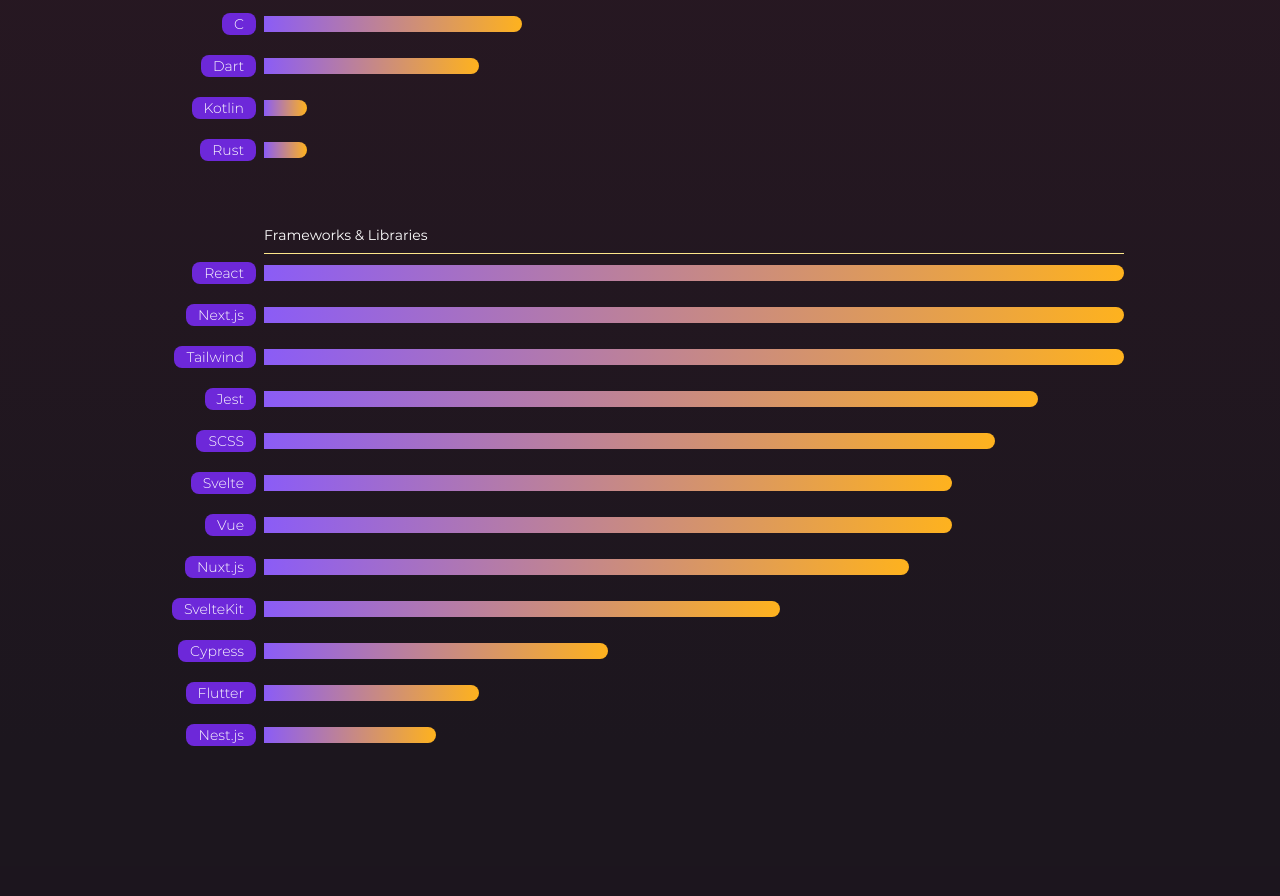
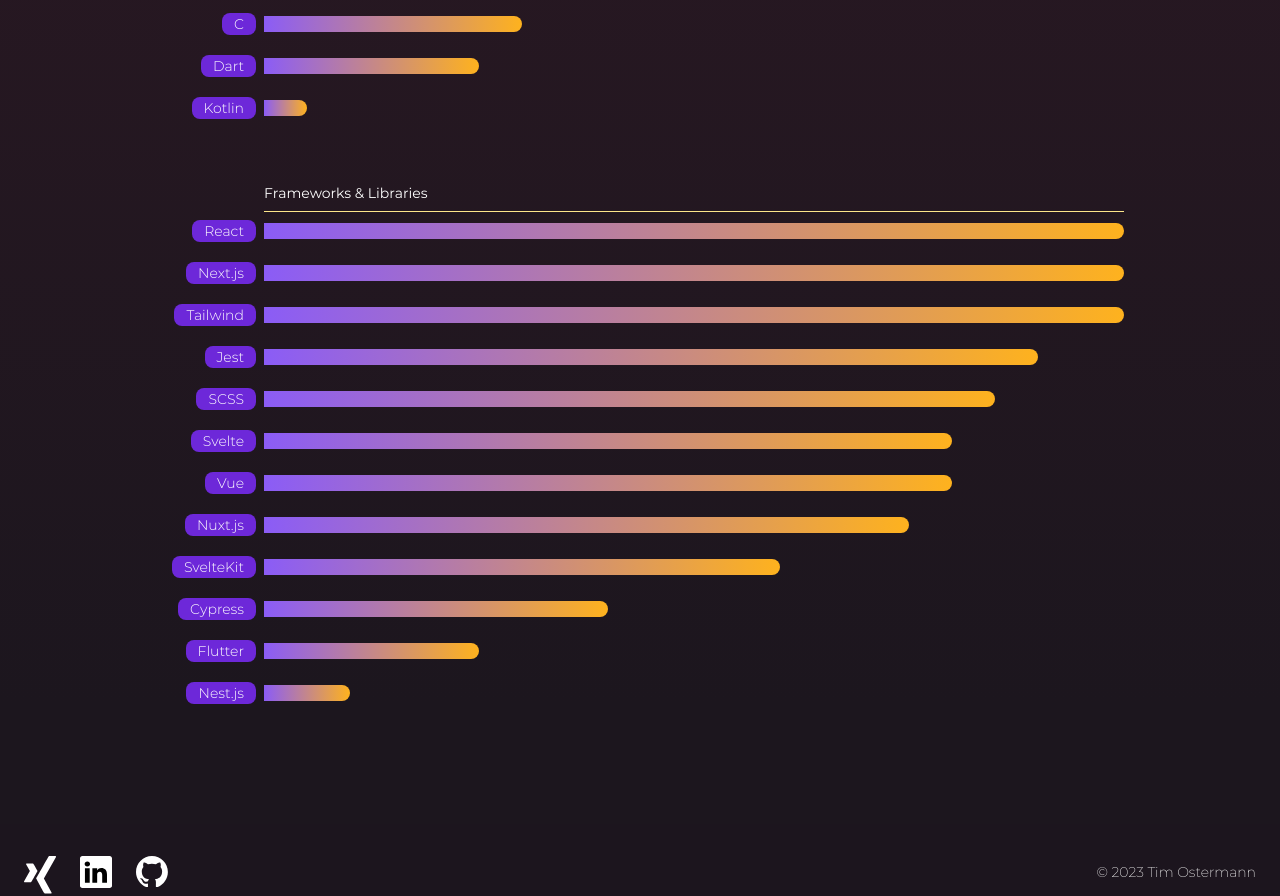
Before and after one commit to timostermann/portfolio, a SvelteKit app: page / in a window 1280 px wide. Shown: the part 2060-2956 px from the top of the page. Built offline with nearby package versions, Linux system fonts and the light colour scheme.

Commit message:
content: adjust techstack data

```diff
--- a/src/data/techStackData.ts
+++ b/src/data/techStackData.ts
@@ -31,10 +31,6 @@
 	},
 	{
 		name: "Kotlin",
-		experience: 5
-	},
-	{
-		name: "Rust",
 		experience: 5
 	}
 ];
@@ -86,7 +82,7 @@
 	},
 	{
 		name: "Nest.js",
-		experience: 20
+		experience: 10
 	}
 ];
 
```
